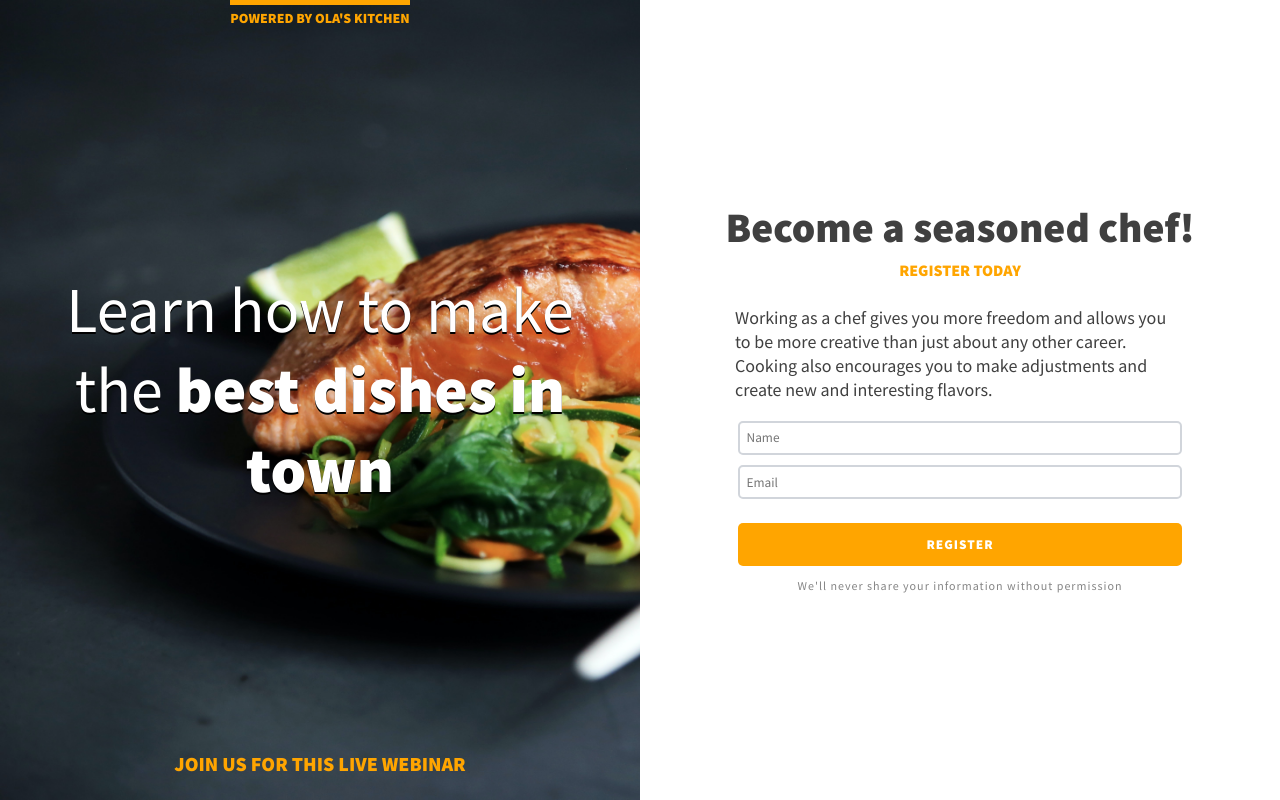
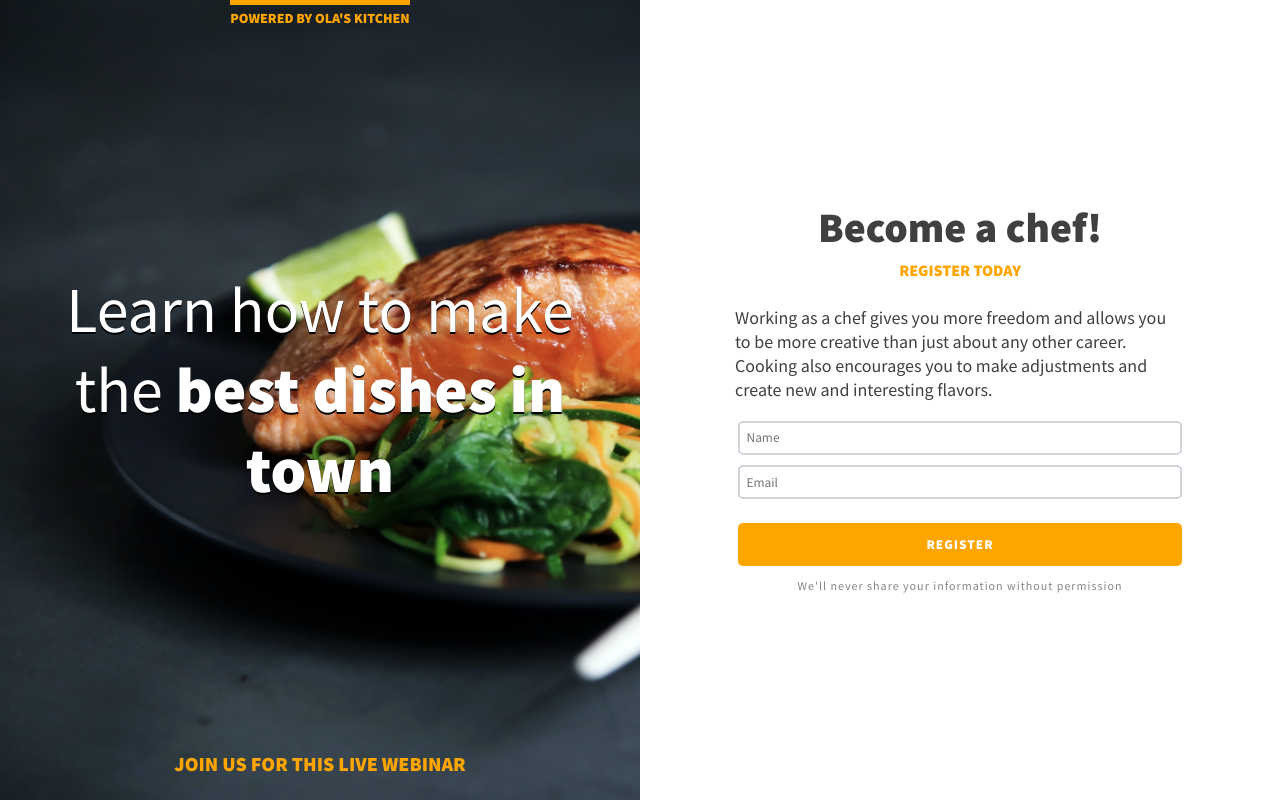
Before and after one commit to ola9292/splash-page, a website built with Vite: page index.html in a window 1280 px wide. Built offline with nearby package versions, Linux system fonts and the light colour scheme.

Commit message:
Add files via upload

```diff
--- a/index.html
+++ b/index.html
@@ -15,7 +15,7 @@
 
         <main class="main-content">
             <!-- <img class="img-main" src="images/avatar.png" alt="My Scrimba avatar."> -->
-            <h2>Become a seasoned chef!</h2>
+            <h2>Become a chef!</h2>
             <span class="subheading">Register Today</span>
 
             <p>Working as a chef gives you more freedom and allows you to be more creative than just about any other career. Cooking also encourages you to make adjustments and create new and interesting flavors.</p>
--- a/styles.css
+++ b/styles.css
@@ -172,6 +172,7 @@ input:focus {
 
     h2 {
         font-size: 2.625rem;
+
     }
 
     .beta-text {
```
